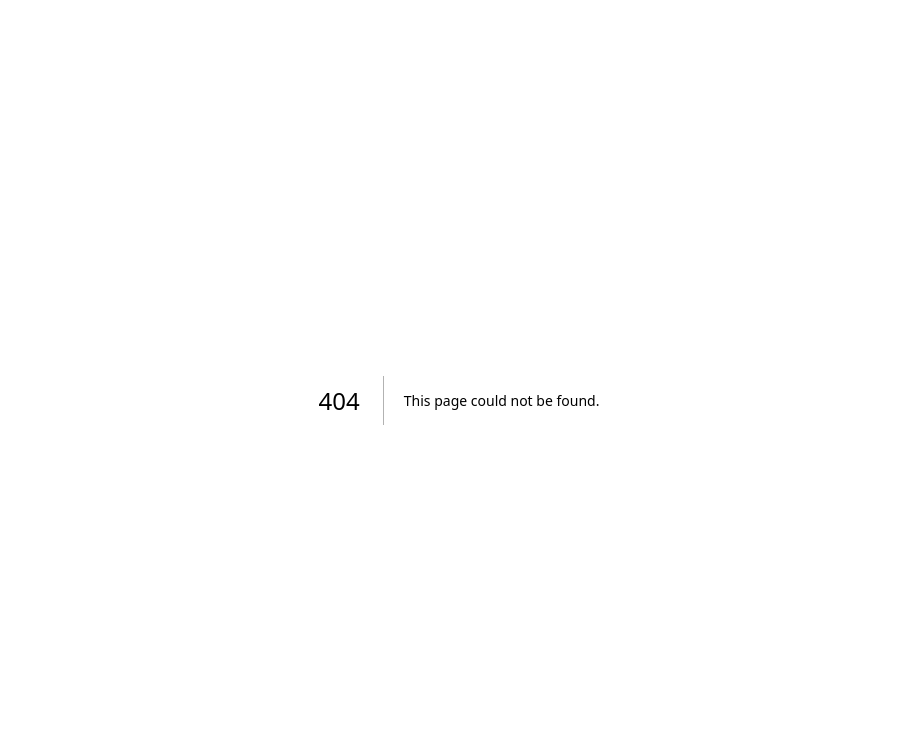
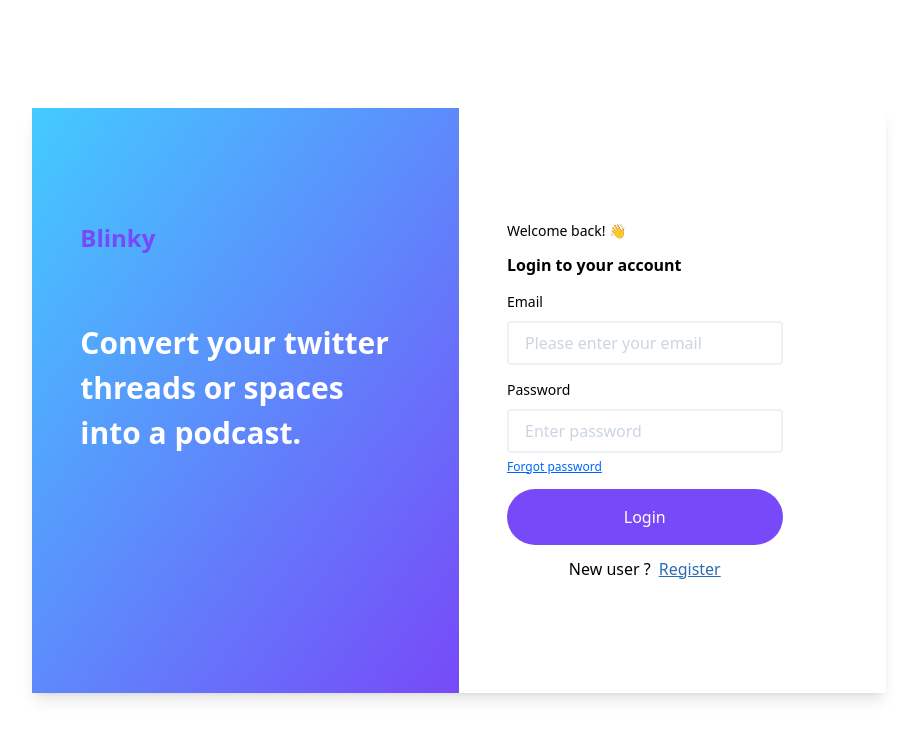
Before and after one commit to segunemma2003/blinkylatest, a Next.js app: page /login in a window 1280 px wide. Before the commit this address had no page. Shown: the top 738 px of the page, without its empty margins (181-1096 px from the left). Built offline with nearby package versions, Linux system fonts and the light colour scheme.

Commit message:
new changes

```diff
--- /dev/null
+++ b/src/pages/audiograph.tsx
@@ -0,0 +1,50 @@
+/* eslint-disable no-nested-ternary */
+/* eslint-disable eqeqeq */
+/* eslint-disable tailwindcss/no-custom-classname */
+import Head from 'next/head';
+import React from 'react';
+import { ImBin } from 'react-icons/im';
+
+import Header from '@/components/Header';
+import Sidebar from '@/components/Sidebar';
+import Table3 from '@/components/Table3';
+
+const Audiograph = () => {
+  return (
+    <div className="h-screen">
+      <Head>
+        <title>Home - Blinky</title>
+        <link rel="icon" href="/favicon.ico" />
+      </Head>
+      <Header />
+      <div className="flex h-auto  flex-row py-4">
+        <Sidebar />
+        <div className="h-full w-10/12 justify-between bg-[#E5E5E5]  px-4 py-2">
+          <div className="mb-4 flex flex-row justify-between bg-[#ffffff] p-16">
+            <h1 className="text-2xl font-bold">Create new Audiograph</h1>
+            <button className="rounded-full bg-[#7749F8] px-8 py-2 text-white">
+              Create{' '}
+            </button>
+          </div>
+          <div className="flex flex-col space-y-5 bg-white px-8 py-6">
+            <div className="flex flex-row justify-between">
+              <h4 className="text-1xl font-semibold">Audiograph</h4>
+              <button
+                className="border-1 flex flex-row items-center gap-4 rounded-full
+              border bg-[#7749F8] px-3 py-2 text-white"
+              >
+                <ImBin className="h-4 w-4" />
+                Delete
+              </button>
+            </div>
+            <div className="flex flex-col  space-y-4">
+              <Table3 show={true} />
+            </div>
+          </div>
+        </div>
+      </div>
+    </div>
+  );
+};
+
+export default Audiograph;
--- a/src/pages/index.tsx
+++ b/src/pages/index.tsx
@@ -1,3 +1,4 @@
+/* eslint-disable no-nested-ternary */
 /* eslint-disable eqeqeq */
 /* eslint-disable tailwindcss/no-custom-classname */
 import Head from 'next/head';
--- /dev/null
+++ b/src/pages/login.tsx
@@ -0,0 +1,62 @@
+import Head from 'next/head';
+import Link from 'next/link';
+import React from 'react';
+
+function login() {
+  return (
+    <div className="h-screen">
+      <Head>
+        <title>Home - Blinky</title>
+        <link rel="icon" href="/favicon.ico" />
+      </Head>
+      <div className="grid h-screen place-items-center bg-[#FFFFFF]">
+        <div className="flex h-fit w-8/12  flex-row shadow-lg">
+          <div className="w-1/2 space-y-16 bg-gradient-to-br from-[#43CBFF] to-[#7749F8] py-28 px-12">
+            <h1 className="text-2xl font-semibold text-[#7749F8]">Blinky</h1>
+            <h4 className="text-3xl font-bold text-white">
+              Convert your twitter threads or spaces into a podcast.
+            </h4>
+          </div>
+          <div className="w-1/2 py-28 px-12">
+            <div className="w-10/12 space-y-3">
+              <p className="text-sm">Welcome back! 👋</p>
+              <p className="text-base font-semibold">Login to your account </p>
+              <div className="space-y-2">
+                <label className="text-sm">Email</label>
+                <input
+                  className="w-full rounded border-2  px-4 py-2 text-black"
+                  placeholder="Please enter your email"
+                />
+              </div>
+              <div className="space-y-2">
+                <label className="text-sm">Password</label>
+                <input
+                  className="w-full rounded border-2  px-4 py-2 text-black"
+                  type="password"
+                  placeholder="Enter password"
+                />
+              </div>
+              <Link
+                href="/register"
+                className="text-xs text-[#0066FF]  underline"
+              >
+                Forgot password
+              </Link>
+              <button className="w-full rounded-full bg-[#7749F8] px-12 py-4 text-white">
+                Login
+              </button>
+              <div className="flex flex-row justify-center space-x-2">
+                <p>New user ?</p>
+                <Link href="/register" className="underline">
+                  Register
+                </Link>
+              </div>
+            </div>
+          </div>
+        </div>
+      </div>
+    </div>
+  );
+}
+
+export default login;
--- /dev/null
+++ b/src/pages/podcast.tsx
@@ -0,0 +1,50 @@
+/* eslint-disable no-nested-ternary */
+/* eslint-disable eqeqeq */
+/* eslint-disable tailwindcss/no-custom-classname */
+import Head from 'next/head';
+import React from 'react';
+import { ImBin } from 'react-icons/im';
+
+import Header from '@/components/Header';
+import Sidebar from '@/components/Sidebar';
+import Table1 from '@/components/Table1';
+
+const Podcast = () => {
+  return (
+    <div className="h-screen">
+      <Head>
+        <title>Home - Blinky</title>
+        <link rel="icon" href="/favicon.ico" />
+      </Head>
+      <Header />
+      <div className="flex h-auto  flex-row py-4">
+        <Sidebar />
+        <div className="h-full w-10/12 justify-between bg-[#E5E5E5]  px-4 py-2">
+          <div className="mb-4 flex flex-row justify-between bg-[#ffffff] p-16">
+            <h1 className="text-2xl font-bold">Create new podcast</h1>
+            <button className="rounded-full bg-[#7749F8] px-8 py-2 text-white">
+              Create{' '}
+            </button>
+          </div>
+          <div className="flex flex-col space-y-5 bg-white px-8 py-6">
+            <div className="flex flex-row justify-between">
+              <h4 className="text-1xl font-semibold">Podcast</h4>
+              <button
+                className="border-1 flex flex-row items-center gap-4 rounded-full
+              border bg-[#7749F8] px-3 py-2 text-white"
+              >
+                <ImBin className="h-4 w-4" />
+                Delete
+              </button>
+            </div>
+            <div className="flex flex-col  space-y-4">
+              <Table1 show={true} />
+            </div>
+          </div>
+        </div>
+      </div>
+    </div>
+  );
+};
+
+export default Podcast;
--- /dev/null
+++ b/src/pages/template.tsx
@@ -0,0 +1,41 @@
+/* eslint-disable no-nested-ternary */
+/* eslint-disable eqeqeq */
+/* eslint-disable tailwindcss/no-custom-classname */
+import Head from 'next/head';
+import React from 'react';
+
+import Header from '@/components/Header';
+import Sidebar from '@/components/Sidebar';
+import Table3 from '@/components/Table3';
+
+const Temple = () => {
+  return (
+    <div className="h-screen">
+      <Head>
+        <title>Home - Blinky</title>
+        <link rel="icon" href="/favicon.ico" />
+      </Head>
+      <Header />
+      <div className="flex h-auto  flex-row py-4">
+        <Sidebar />
+        <div className="h-full w-10/12 justify-between bg-[#E5E5E5]  px-4 py-2 ">
+          <div className="flex flex-col space-y-8 bg-white px-8 py-6">
+            <div className="flex flex-row justify-between">
+              <h4 className="text-1xl font-semibold">Choose Template</h4>
+            </div>
+            <div className="flex flex-col  space-y-4">
+              <Table3 show={true} />
+              <div className="flex justify-end">
+                <button className="rounded-lg bg-[#7749F8] px-6 py-2 text-white shadow-lg">
+                  Customize
+                </button>
+              </div>
+            </div>
+          </div>
+        </div>
+      </div>
+    </div>
+  );
+};
+
+export default Temple;
```
